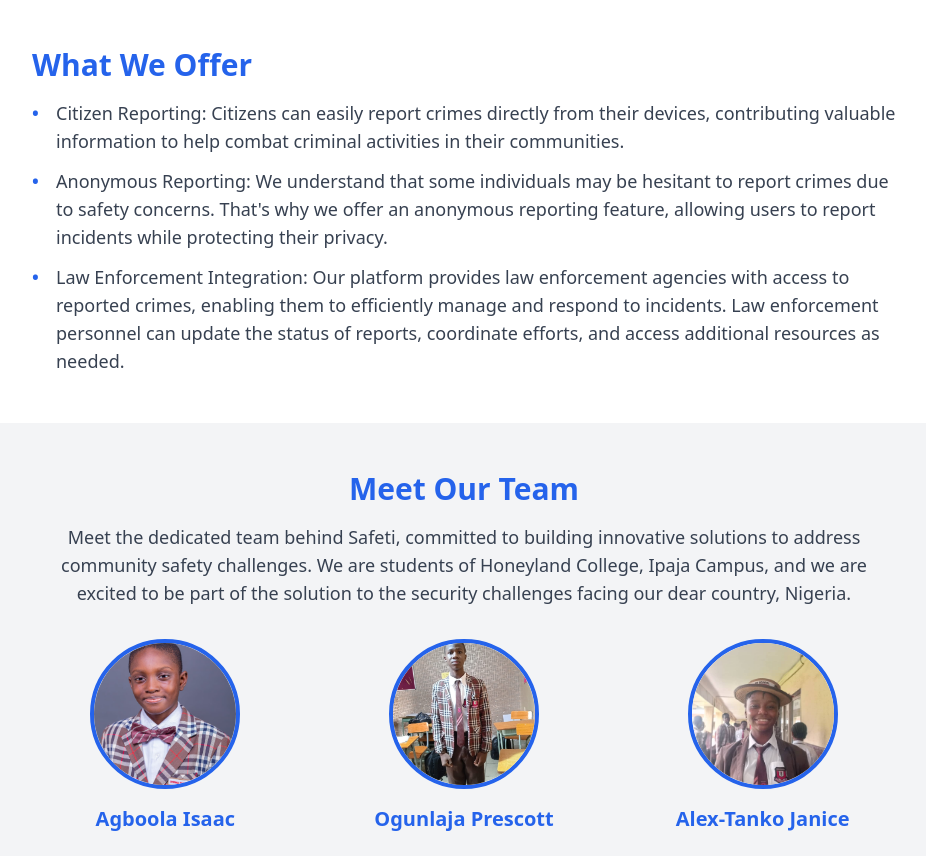
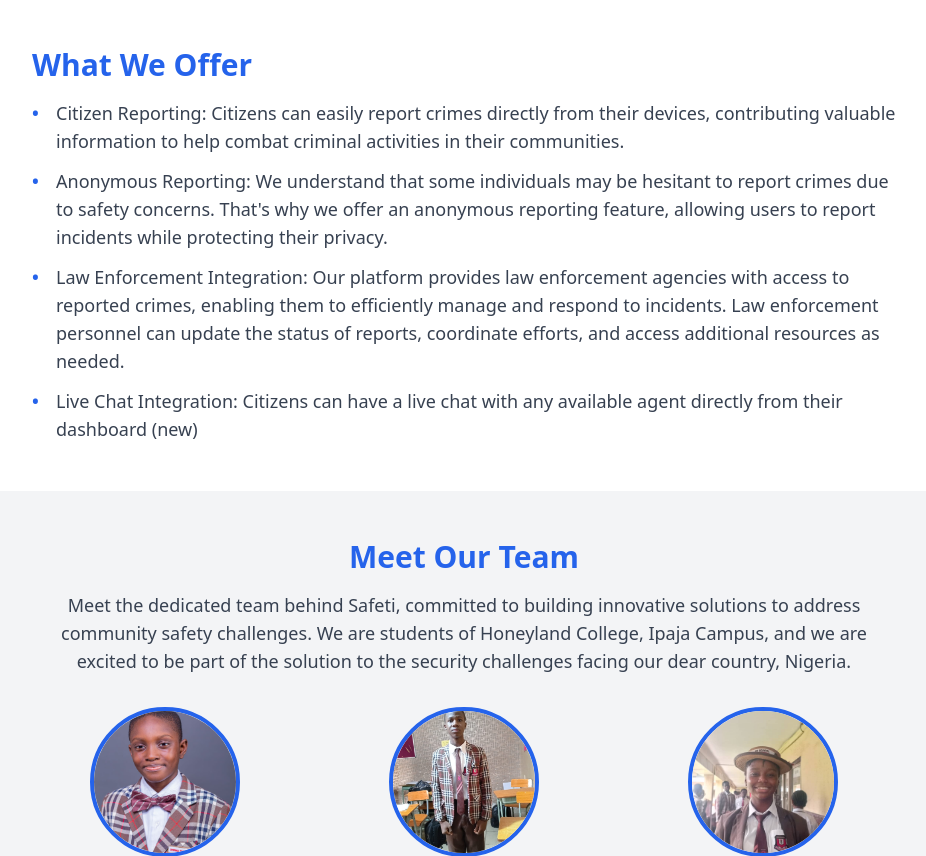
Before and after one commit to dotbenz/CommSafety, a Django app: page /about/ in a window 1280 px wide. Shown: the part 713-1569 px from the top of the page, without its empty margins (176-1102 px from the left). Run offline with Django 5.2, Linux system fonts and the light colour scheme; some libraries are stand-ins or nearby versions.

Commit message:
updated the live chat feature

```diff
--- a/dashboard/consumers.py
+++ b/dashboard/consumers.py
@@ -1,3 +1,4 @@
+
 import json
 from channels.generic.websocket import AsyncWebsocketConsumer
 from channels.db import database_sync_to_async
--- a/templates/about.html
+++ b/templates/about.html
@@ -60,6 +60,7 @@
                 <li class="pl-6 relative">Citizen Reporting: Citizens can easily report crimes directly from their devices, contributing valuable information to help combat criminal activities in their communities.</li>
                 <li class="pl-6 relative">Anonymous Reporting: We understand that some individuals may be hesitant to report crimes due to safety concerns. That's why we offer an anonymous reporting feature, allowing users to report incidents while protecting their privacy.</li>
                 <li class="pl-6 relative">Law Enforcement Integration: Our platform provides law enforcement agencies with access to reported crimes, enabling them to efficiently manage and respond to incidents. Law enforcement personnel can update the status of reports, coordinate efforts, and access additional resources as needed.</li>
+                <li class="pl-6 relative">Live Chat Integration: Citizens can have a live chat with any available agent directly from their dashboard (new)</li>
             </ul>
         </div>
     </section>
```
